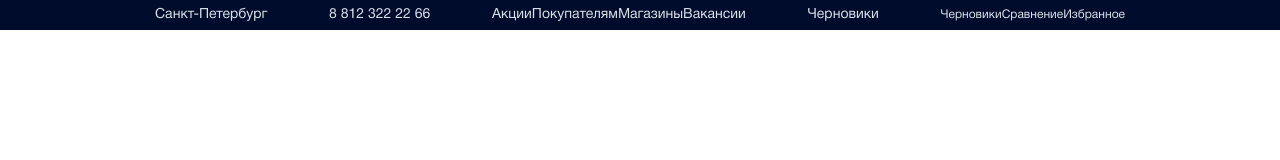
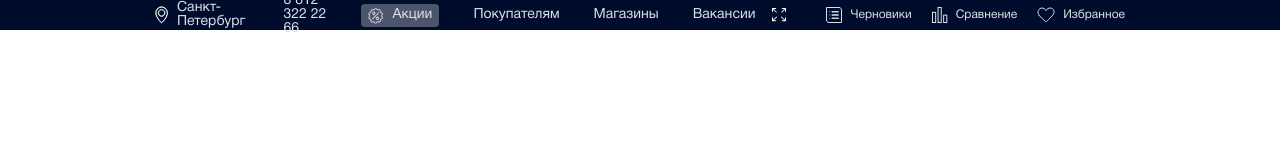
Before and after one commit to Alex-Lih/saturnsite, a plain HTML site: page index.html in a window 1280 px wide. Drawn offline with Linux system fonts and the light colour scheme.

Commit message:
Добавлены разделы в верхней шапке

```diff
--- a/index.html
+++ b/index.html
@@ -12,27 +12,41 @@
         <header class="header">
             <div class="header-top">
                 <div class="header-top__container">
-                    <div class="city">
-                        Санкт-Петербург
-                    </div>
-                    <div class="number">
-                        8 812  322 22 66
+                    <div class="header-top__left">
+                        <div class="city">
+                            <img src="img/icons/geo.svg">
+                            <p class="city__text">Санкт-Петербург</p>
+                        </div>
+                        <div class="number">
+                            <a href="#">8 812  322 22 66</a>
+                        </div>
                     </div>
                     <nav class="header-top__nav">
                         <ul>
-                            <li>Акции</li>
+                            <li class="sale">
+                                <img src="img/icons/sale.svg">
+                                <p>Акции</p>
+                            </li>
                             <li>Покупателям</li>
                             <li>Магазины</li>
                             <li>Вакансии</li>
                         </ul>
                     </nav>
-                    <div class="display">
-                        <div>Черновики</div>
-                    </div>
+
                     <div class="header-top__right">
-                        <div>Черновики</div>
-                        <div>Сравнение</div>
-                        <div>Избранное</div>
+                        <img class="screen-size" src="img/icons/screen-size.svg">
+                        <div class="list__href">
+                            <img src="img/icons/list.svg">
+                            <p>Черновики</p>
+                        </div>
+                        <div class="list__href">
+                            <img src="img/icons/comparison.svg">
+                            <p>Сравнение</p>
+                        </div>
+                        <div class="list__href">
+                            <img src="img/icons/like.svg">
+                            <p>Избранное</p>
+                        </div>
                     </div>
                 </div>
             </div>
--- a/scss/_header.scss
+++ b/scss/_header.scss
@@ -8,15 +8,58 @@
         display: flex;
         justify-content: space-between;
         align-items: center;
+
+        .header-top__left {
+            display: flex;
+            align-items: center;
+            .city {
+                display: flex;
+                align-items: center;
+                gap: 9px;
+            }
+            .number {
+                margin-left: 38px;
+            }
+        }
+
         .header-top__nav {
             ul {
                 display: flex;
+                align-items: center;
+                li {
+                    margin-left: 17px;
+                    margin-right: 17px;
+                }
+                .sale {
+                    background: rgba(255, 255, 255, 0.3);
+                    border-radius: 4px;
+                    display: flex;
+                    align-items: center;
+                    padding: 3px 7px 3px 7px;
+                    p {
+                        margin-left: 9px;
+                    }
+                }
             }
         }
 
         .header-top__right {
             display: flex;
             font-size: 12px;
+            font-weight: normal;
+
+            .screen-size {
+                margin-right: 20px;
+            }
+
+            .list__href {
+                margin-left: 20px;
+                display: flex;
+                align-items: center;
+                p {
+                    margin-left: 8px;
+                }
+            }
         }
     }
 }
--- a/style.scss
+++ b/style.scss
@@ -13,7 +13,7 @@
 
 // Подключаем шрифты
 @font-face {
-    font-family: 'HelveticaNeueCyrRegular';
+    font-family: 'HelveticaNeueCyr';
     src: url('../fonts/HelveticaNeueCyr-Roman.eot');
     src: url('../fonts/HelveticaNeueCyr-Roman.eot?#iefix') format('embedded-opentype'),
         url('../fonts/HelveticaNeueCyr-Roman.woff') format('woff'),
@@ -25,7 +25,7 @@
 }
 
 @font-face {
-    font-family: 'HelveticaNeueCyrBold';
+    font-family: 'HelveticaNeueCyr';
     src: url('../fonts/HelveticaNeueCyr-Bold.eot');
     src: url('../fonts/HelveticaNeueCyr-Bold.eot?#iefix') format('embedded-opentype'),
         url('../fonts/HelveticaNeueCyr-Bold.woff') format('woff'),
@@ -37,7 +37,7 @@
 }
 
 @font-face {
-    font-family: 'HelveticaNeueCyrLight';
+    font-family: 'HelveticaNeueCyr';
     src: url('../fonts/HelveticaNeueCyr-Light.eot');
     src: url('../fonts/HelveticaNeueCyr-Light.eot?#iefix') format('embedded-opentype'),
         url('../fonts/HelveticaNeueCyr-Light.woff') format('woff'),
@@ -49,7 +49,7 @@
 }
 
 @font-face {
-    font-family: 'HelveticaNeueCyrMedium';
+    font-family: 'HelveticaNeueCyr';
     src: url('../fonts/HelveticaNeueCyr-Medium.eot');
     src: url('../fonts/HelveticaNeueCyr-Medium.eot?#iefix') format('embedded-opentype'),
         url('../fonts/HelveticaNeueCyr-Medium.woff') format('woff'),
@@ -62,7 +62,7 @@
 
 // Шрифт по умолчанию
 
-$fontfamily:"HelveticaNeueCyrRegular";
+$fontfamily:"HelveticaNeueCyr";
 
 // Переменные
 
@@ -94,7 +94,7 @@ input, button, textarea {font-family: $fontfamily;}
 input::-ms-clear {display: none;}
 button {cursor: pointer;}
 button::-moz-focus-inner {padding: 0; border: 0;}
-a, a:visited {text-decoration: none;}
+a, a:visited {text-decoration: none; color: inherit;}
 a:hover {text-decoration: none;}
 ul li{list-style: none;}
 img {vertical-align: top;}
```
Also changed, not shown: css/style.css, img/icons/comparison.svg (added), img/icons/geo.svg (added), img/icons/like.svg (added), img/icons/list.svg (added), img/icons/sale.svg (added), img/icons/screen-size.svg (added), 1 other file.
